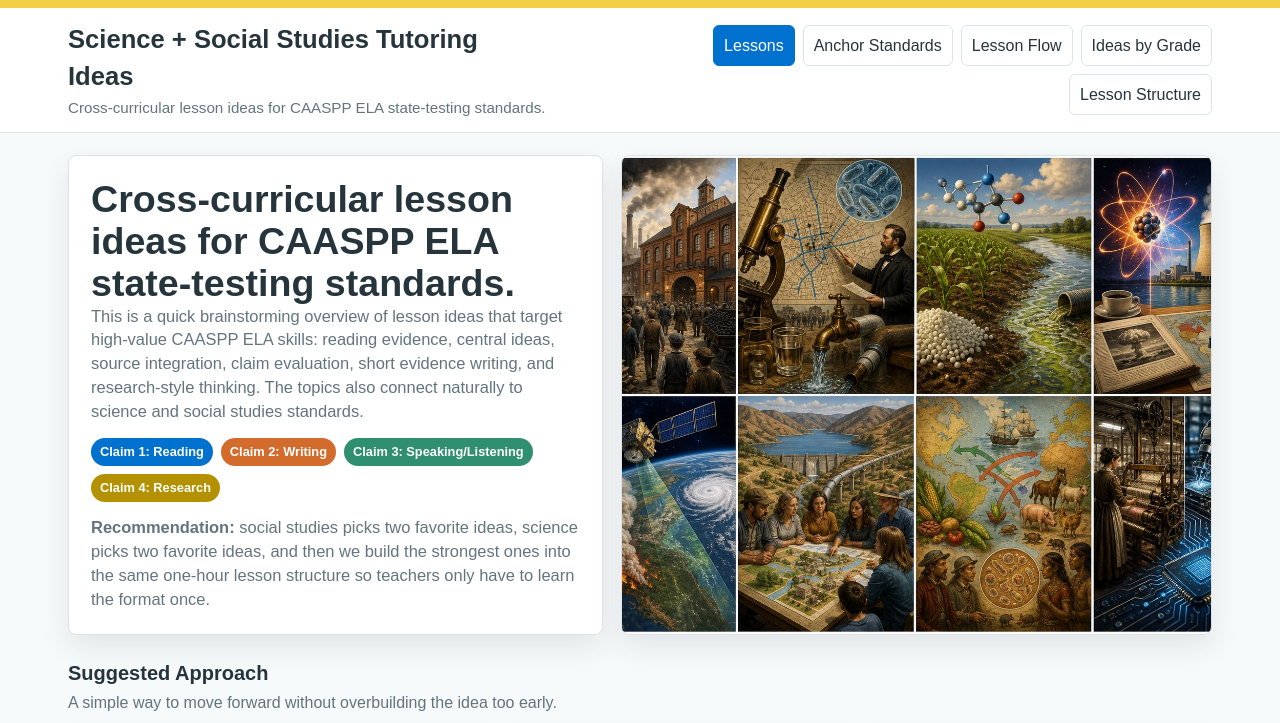
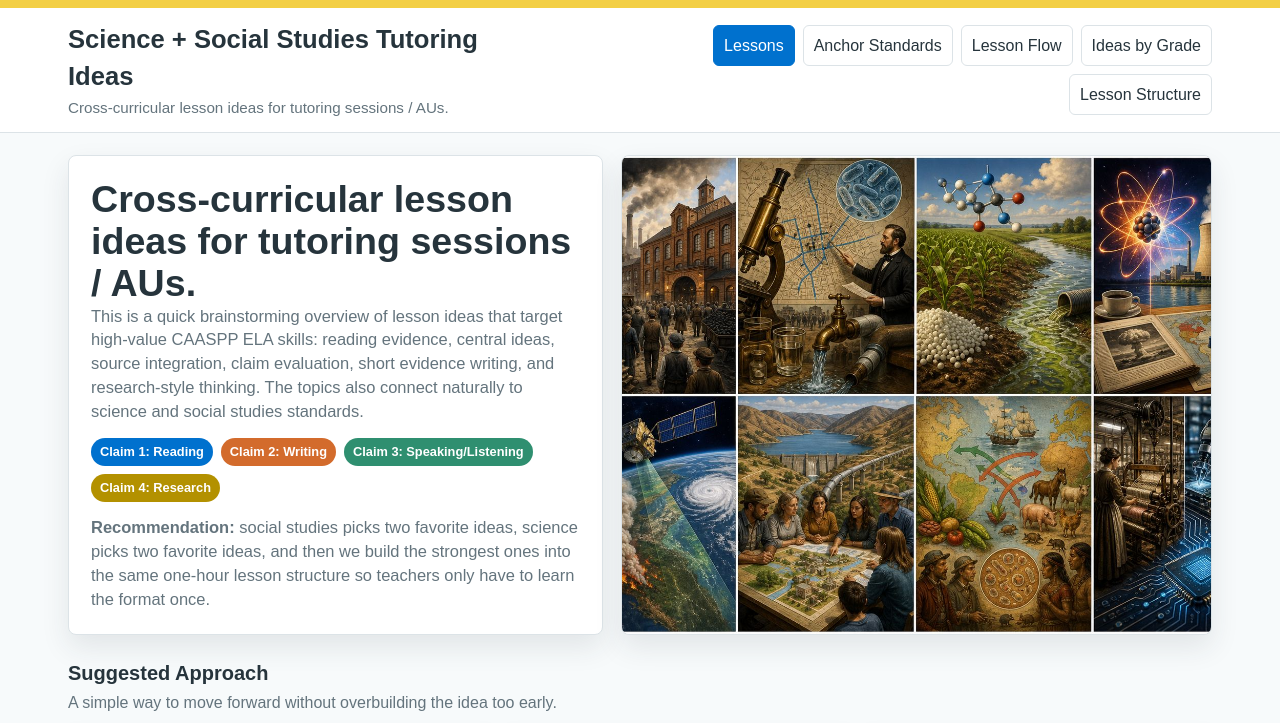
Before and after one commit to bbuchler/science-history-project-ideas, a website: page index.html in a window 1280 px wide. Shown: the top 723 px of the page. Drawn offline with Linux system fonts and the light colour scheme.

Commit message:
Shorten tutoring sessions title copy

```diff
--- a/index.html
+++ b/index.html
@@ -428,7 +428,7 @@
     <div class="top-inner">
       <div>
         <h1>Science + Social Studies Tutoring Ideas</h1>
-        <p class="subtitle">Cross-curricular lesson ideas for CAASPP ELA state-testing standards.</p>
+        <p class="subtitle">Cross-curricular lesson ideas for tutoring sessions / AUs.</p>
       </div>
       <nav aria-label="Page sections">
         <a class="primary" href="#lessons">Lessons</a>
@@ -444,7 +444,7 @@
     <section class="hero">
       <div class="hero-copy">
         <div>
-          <h2>Cross-curricular lesson ideas for CAASPP ELA state-testing standards.</h2>
+          <h2>Cross-curricular lesson ideas for tutoring sessions / AUs.</h2>
           <p>This is a quick brainstorming overview of lesson ideas that target high-value CAASPP ELA skills: reading evidence, central ideas, source integration, claim evaluation, short evidence writing, and research-style thinking. The topics also connect naturally to science and social studies standards.</p>
         </div>
         <div class="claim-row">
```
